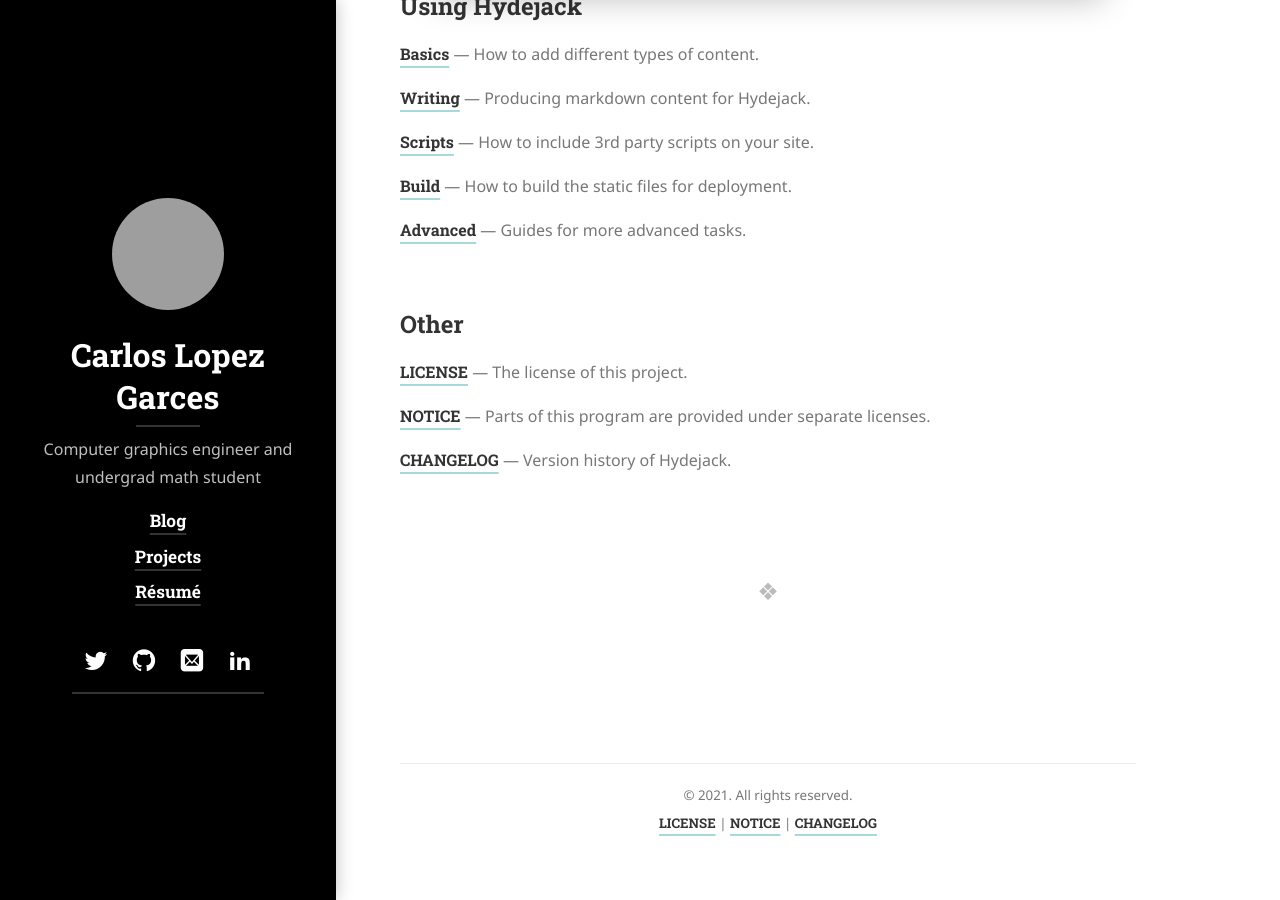
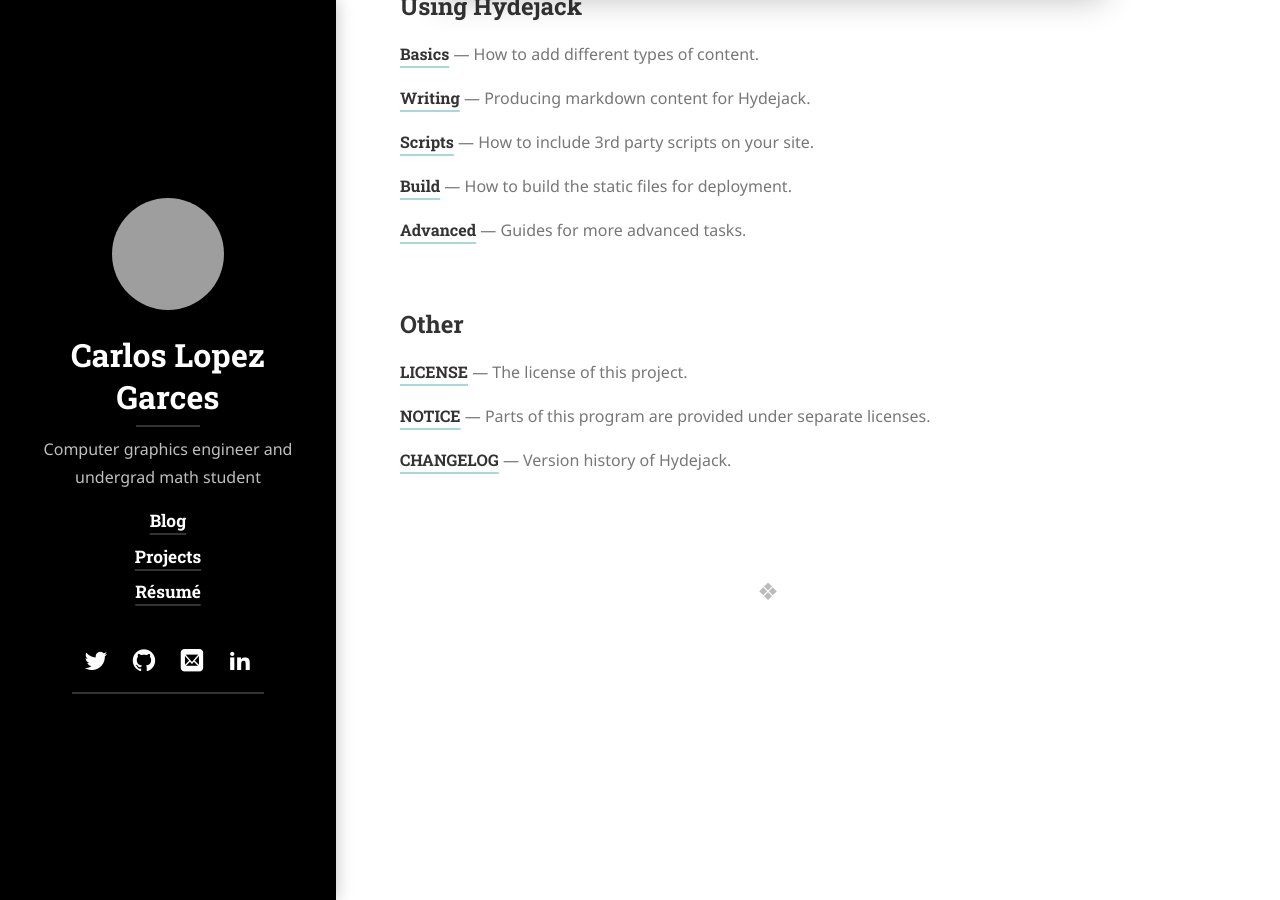
Before and after one commit to carlos-lopez-garces/carlos-lopez-garces.github.io, a Jekyll site: the page built from docs/README.md, in a window 1280 px wide and 900 px high, scrolled down 717 px. Built offline with Jekyll 4.4.1, drawn with Linux system fonts in a browser that asks for light colours; cached includes are drawn as plain includes; nearby versions of some CDN libraries; some web fonts are replaced; our own code applies the rules of GitHub Pages for plain Markdown files; library files that are not in the unit come from our copies; some of the changed lines change nothing that is shown; grey boxes are pictures that could not be loaded.

Commit message:
Remove footer

```diff
--- a/_config.yml
+++ b/_config.yml
@@ -58,16 +58,16 @@ menu:
 
 # Add links to the footer.
 # Typically you'll want to link to your cookie- or privacy policy (if appliable), etc..
-legal:
-  - title:             LICENSE
-    url:               /LICENSE/
-  - title:             NOTICE
-    url:               /NOTICE/
-  - title:             CHANGELOG
-    url:               /CHANGELOG/
+# legal:
+#  - title:             LICENSE
+#    url:               /LICENSE/
+#  - title:             NOTICE
+#    url:               /NOTICE/
+#  - title:             CHANGELOG
+#    url:               /CHANGELOG/
 
 # This text will appear in a `<small>` tag in the footer of every page.
-copyright:             © 2021. All rights reserved.
+# copyright:             © Carlos Lopez Garces. All rights reserved.
 
 # Format of the permalinks
 permalink:             /blog/:categories/:year-:month-:day-:title/
```
